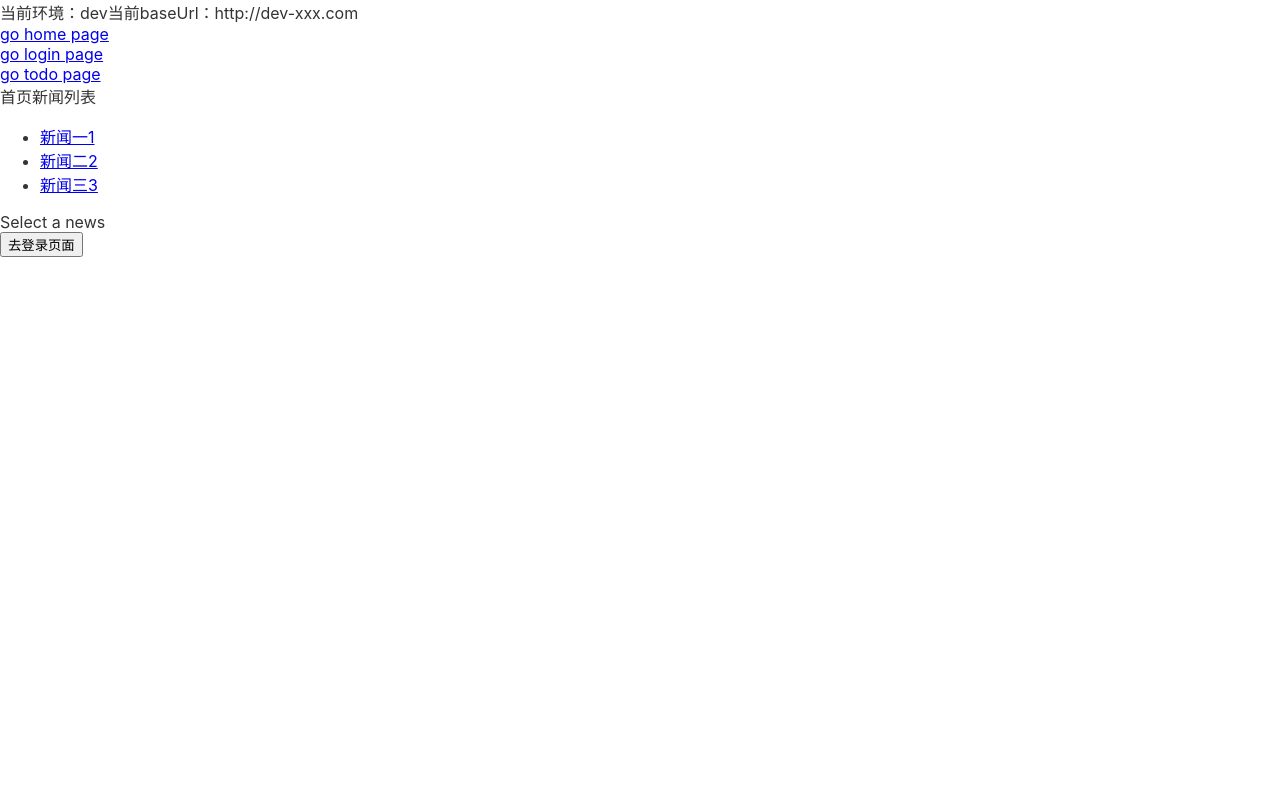
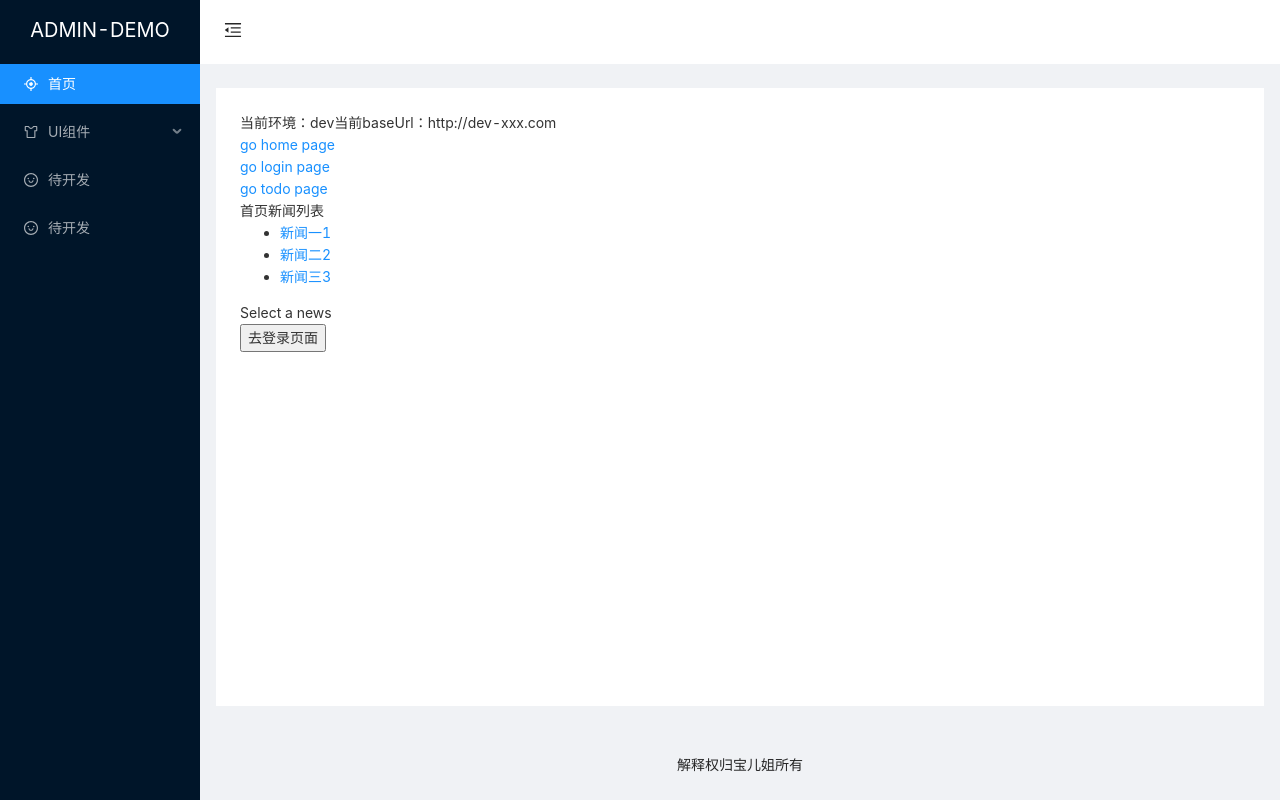
Before and after one commit to fancy-cat/react-antd-admin, a React (Create React App) app: page /home in a window 1280 px wide. Built offline with nearby package versions, Linux system fonts and the light colour scheme.

Commit message:
sider menu 公共组件

```diff
--- a/package.json
+++ b/package.json
@@ -6,6 +6,7 @@
     "@testing-library/jest-dom": "^5.14.1",
     "@testing-library/react": "^12.0.0",
     "@testing-library/user-event": "^13.2.1",
+    "antd": "^4.18.3",
     "env-cmd": "^10.1.0",
     "react": "^17.0.2",
     "react-dom": "^17.0.2",
--- a/src/App.js
+++ b/src/App.js
@@ -1,9 +1,10 @@
 import './App.scss';
 import { Outlet, Link } from 'react-router-dom';
-
+import MainSider from './components/sider';
 function App() {
   return (
     <div className="App">
+      <MainSider>
         当前环境：{process.env.REACT_APP_ENV}
         当前baseUrl：{process.env.REACT_APP_BASEURL}
         <nav>
@@ -12,6 +13,7 @@ function App() {
           <Link to="/todos">go todo page</Link><br/>
         </nav>
         <Outlet/>
+      </MainSider>
     </div>
   );
 }
--- a/src/App.scss
+++ b/src/App.scss
@@ -1,8 +1,8 @@
 @use './styles/variable.scss';
+@import '~antd/dist/antd.css';
+@import './styles/common.scss';
+
 .App {
   color: variable.$font_color;
+  min-height: 100vh;
 }
-.App-header {
-  min-height: 100vh;
-  font-size: calc(10px + 2vmin);
-}
--- /dev/null
+++ b/src/components/sider.js
@@ -0,0 +1,62 @@
+import React from 'react';
+import { useState } from 'react';
+import { Layout, Menu } from 'antd';
+import {
+  MenuUnfoldOutlined,
+  MenuFoldOutlined,
+  SkinOutlined,
+  SmileOutlined,
+  AimOutlined
+} from '@ant-design/icons';
+const { Header, Sider, Content, Footer } = Layout;
+const { SubMenu } = Menu;
+
+export default function MainSider(props) {
+  const [collapsed, setCollapsed] = useState(false);
+  const toggle = () => {
+    setCollapsed(!collapsed)
+  }
+  return (
+    <div className="main-sider">
+      <Layout>
+        <Sider trigger={null} collapsible collapsed={collapsed}>
+          <div className="title">ADMIN-DEMO</div>
+          <Menu theme="dark" mode="inline" defaultSelectedKeys={['1']}>
+            <Menu.Item key="1" icon={<AimOutlined />}>
+              首页
+            </Menu.Item>
+            <SubMenu key="sub1" icon={<SkinOutlined />} title="UI组件">
+              <Menu.Item key="2">组件1</Menu.Item>
+              <Menu.Item key="3">组件2</Menu.Item>
+            </SubMenu>
+            <Menu.Item key="4" icon={<SmileOutlined />}>
+              待开发
+            </Menu.Item>
+            <Menu.Item key="5" icon={<SmileOutlined />}>
+              待开发
+            </Menu.Item>
+          </Menu>
+        </Sider>
+        <Layout className="site-layout">
+          <Header className="site-layout-background" style={{ padding: 0 }}>
+            {React.createElement(collapsed ? MenuUnfoldOutlined : MenuFoldOutlined, {
+              className: 'trigger',
+              onClick: toggle,
+            })}
+          </Header>
+          <Content
+            className="site-layout-background"
+            style={{
+              margin: '24px 16px',
+              padding: 24,
+              minHeight: 280,
+            }}
+          >
+            {props.children}
+          </Content>
+          <Footer style={{ textAlign: 'center' }}>解释权归宝儿姐所有</Footer>
+        </Layout>
+      </Layout>
+    </div>
+  )
+}
--- a/src/index.js
+++ b/src/index.js
@@ -14,23 +14,23 @@ import Todos from './pages/todos';
 
 render(
   // <React.StrictMode>严格模式检查仅在开发模式下运行；它们不会影响生产构建
-  <React.StrictMode>
+  // <React.StrictMode>
     <Provider store={store}>
       <BrowserRouter>
         <Routes>
+          <Route path="login" element={<Login />} />
           <Route path="/" element={<App />}>
-            <Route path="login" element={<Login />} />
             <Route path="home" element={<Home />}>
               <Route index element={<div>Select a news</div>} />
               <Route path=":newsId" element={<News />} />
             </Route>
             <Route path="todos" element={<Todos />} />
-            <Route path="*" element={<div>404 page</div>} />
           </Route>
+          <Route path="*" element={<div>404 page</div>} />
         </Routes>
       </BrowserRouter>
-    </Provider>
-  </React.StrictMode>,
+    </Provider>,
+  // </React.StrictMode>,
   document.getElementById('root')
 );
 
--- /dev/null
+++ b/src/styles/common.scss
@@ -0,0 +1,31 @@
+
+.main-sider {
+  .title {
+    font-size: 20px;
+    color: #fff;
+    text-align: center;
+    height: 60px;
+    line-height: 60px;
+  }
+}
+.site-layout {
+  height: 100vh;
+  .trigger {
+    padding: 0 24px;
+    font-size: 18px;
+    line-height: 64px;
+    cursor: pointer;
+    transition: color 0.3s;
+    &:hover {
+      color: #1890ff;
+    }
+  }
+  .logo {
+    height: 32px;
+    margin: 16px;
+    background: rgba(255, 255, 255, 0.3);
+  }
+  .site-layout-background {
+    background: #fff;
+  }
+}
```
Also changed, not shown: 1 other file (tests, documents, lock files or other folders). Lines whose indentation alone changed are shown as unchanged.
